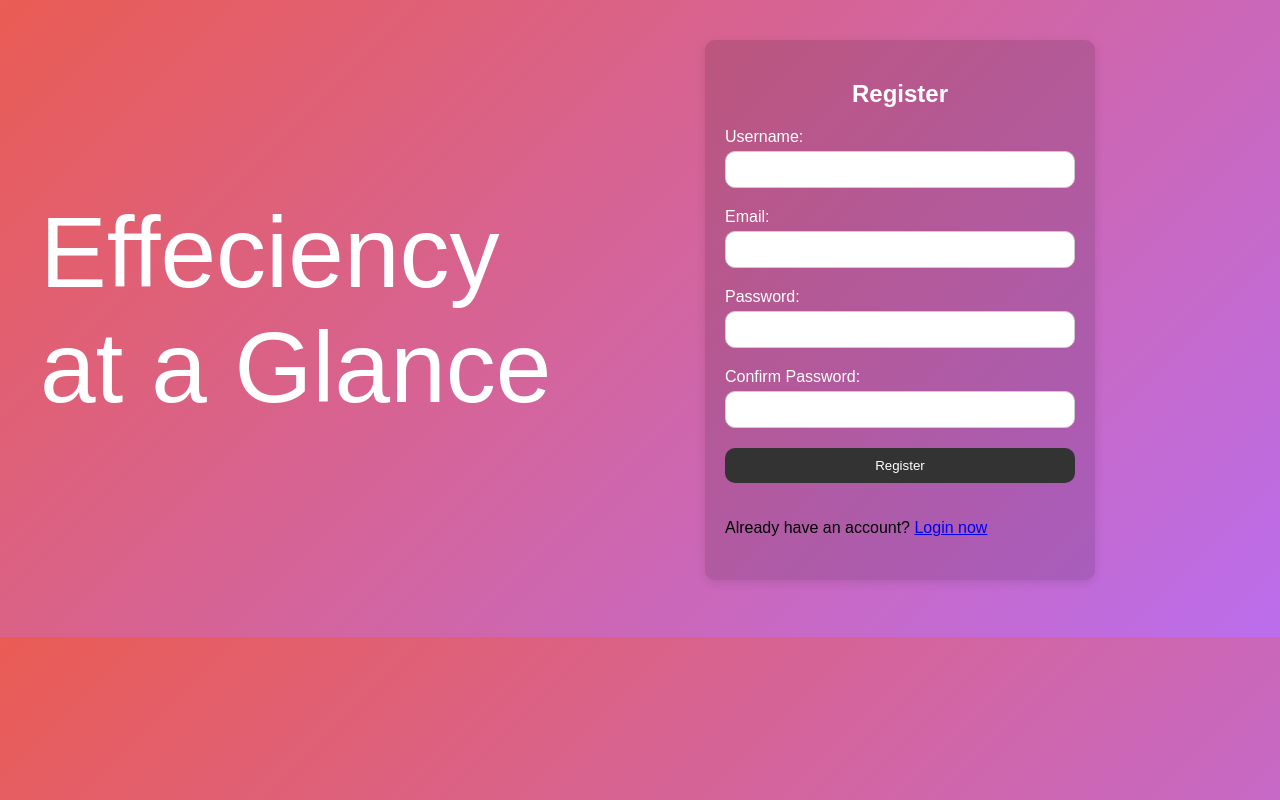
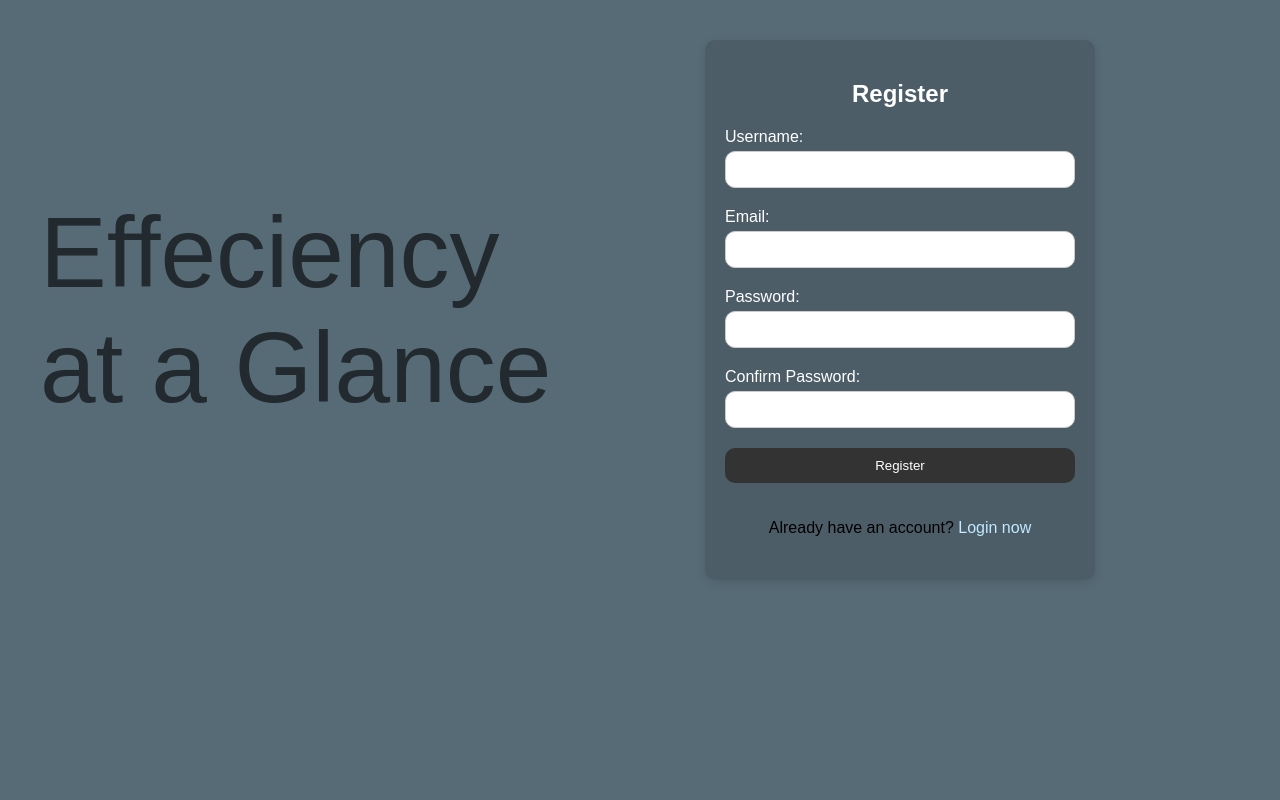
Before and after one commit to finnvhsn/Dashboard-Organizer, a Flask app: page /register in a window 1280 px wide. Run offline with Flask 3, Linux system fonts and the light colour scheme.

Commit message:
Veränderung Register und mehr

```diff
--- a/project/templates/login.html
+++ b/project/templates/login.html
@@ -10,7 +10,7 @@
             font-family: Arial, sans-serif;
             margin: 0;
             padding: 0;
-            background-color: #576B76
+            background-color: #576B76;
 
 
         }
--- a/project/templates/register.html
+++ b/project/templates/register.html
@@ -10,14 +10,7 @@
             font-family: Arial, sans-serif;
             margin: 0;
             padding: 0;
-            background: #EA5C54 ; /* Old browsers */
-            background: -moz-linear-gradient(-45deg,  #EA5C54  0%, #bb6dec 100%); /* FF3.6+ */
-            background: -webkit-gradient(linear, left top, right bottom, color-stop(0%,#EA5C54 ), color-stop(100%,#bb6dec)); /* Chrome,Safari4+ */
-            background: -webkit-linear-gradient(-45deg,  #EA5C54  0%,#bb6dec 100%); /* Chrome10+,Safari5.1+ */
-            background: -o-linear-gradient(-45deg,  #EA5C54  0%,#bb6dec 100%); /* Opera 11.10+ */
-            background: -ms-linear-gradient(-45deg,  #EA5C54  0%,#bb6dec 100%); /* IE10+ */
-            background: linear-gradient(135deg,  #EA5C54  0%,#bb6dec 100%); /* W3C */
-            filter: progid:DXImageTransform.Microsoft.gradient( startColorstr='#EA5C54 ', endColorstr='#bb6dec',GradientType=1 ); /* IE6-9 fallback on horizontal gradient */
+            background-color: #576B76;
             height: 617px;
 
         }
@@ -52,8 +45,17 @@
            justify-content: center;
            font-family: Arial, sans-serif;
            font-size: 100px;
-           color: #fff;
+           color: #22292F;
+           opacity: 0;
+           transform: translateY(-20px);
+           transition: opacity 1.5s ease, transform 1.5s ease;
 
+        }
+
+        .item1.show
+        {
+            opacity: 1;
+            transform: translateY(0);
         }
 
         h2
@@ -96,6 +98,17 @@
         {
             background-color: #555;
         }
+
+        .login-link
+        {
+            color: #C1E9FF;
+            text-decoration: none;
+        }
+
+        .centered-text
+        {
+            text-align: center;
+        }
     </style>
 
 </head>
@@ -131,11 +144,16 @@
             <label for="password2">Confirm Password:</label>
             <input type="password" id="password2" name="password2" required>
             <input type="submit" value="Register">
-            <p class= "centered-text">  Already have an account?   <a href="http://127.0.0.1:5000/login">Login now</a>   </p>
+            <p class= "centered-text">  Already have an account?   <a href="http://127.0.0.1:5000/login" class= "login-link">Login now</a>   </p>
         </form>
     </div>
 
  </div>
-
+ <script>
+    window.addEventListener("load", function () {
+        var item1 = document.querySelector(".item1");
+        item1.classList.add("show");
+    });
+</script>
 </body>
 </html>
--- a/project/templates/test.html
+++ b/project/templates/test.html
@@ -63,9 +63,9 @@
          top: 0;
          z-index: 1000;
          width: 1360px;
-         margin-top: -5px;
+         margin-top: -8px;
          margin-left: 0px;
-         border-radius: 15px;
+
         }
 
 
```
